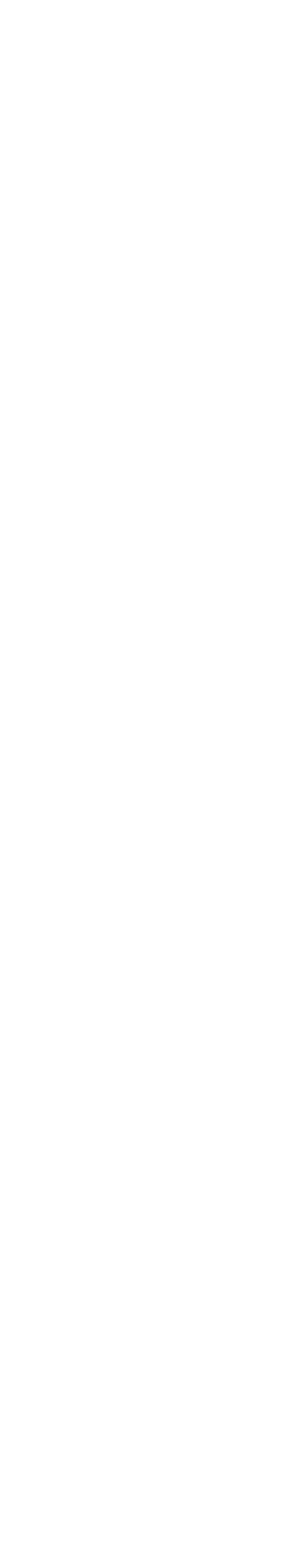
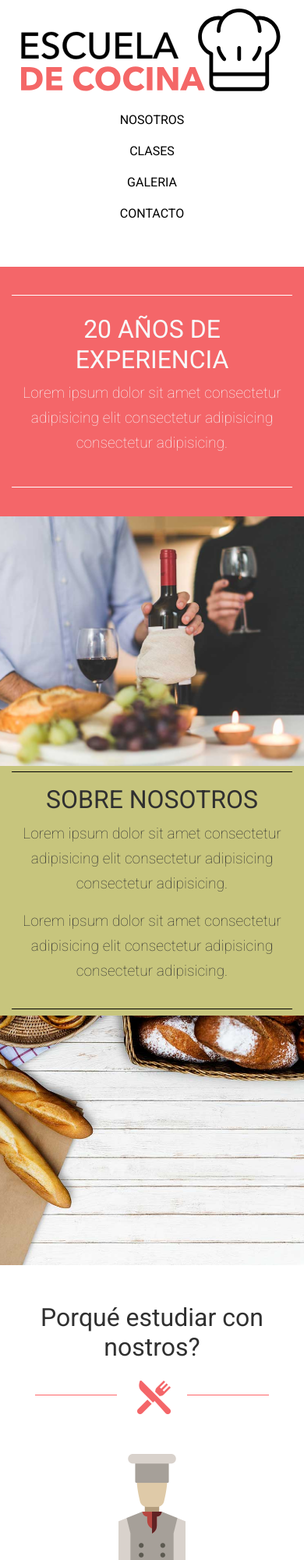
Before and after one commit to NitaiFraire/EscuelaDeCocinaWeb, a plain HTML site: page index.html in a window 390 px wide. Shown: the top 2000 px of the page at 78% size. Before the commit the page ends 844 px from the top, so only its background shows below. Drawn offline with nearby package versions, Linux system fonts and the light colour scheme.

Commit message:
seccion de beneficios de estudiante

```diff
--- a/css/styles.css
+++ b/css/styles.css
@@ -7,3 +7,108 @@ body {
     font-family: 'Roboto', sans-serif;
     color:#303030;
 }
+
+p{
+    font-weight: 100;
+    line-height: 3rem;
+    font-size: 1.2rem;
+}
+
+.nav-link,
+.nav-link:hover{
+
+    text-transform: uppercase;
+    color: black;
+}
+
+.bg-primary{
+
+    background-color: #f46669!important;
+}
+
+.bg-secondary{
+
+    background-color: #c7c57d!important;
+}
+
+.bg-vino{
+
+    background-image: url(../img/principal1.jpg);
+}
+
+.bg-comida{
+
+    background-image: url(../img/principal2.jpg);
+}
+
+.imagen{
+
+    background-size: cover;
+    background-position: top center;
+}
+
+.imagen-superior > div,
+.imagen-inferior > div{
+
+  height: 20rem;
+}
+
+
+@media (min-width: 760px){
+
+    .imagen-superior > div,
+    .imagen-inferior > div{
+
+      height: 35rem;
+    }
+}
+
+.imagen-inferior .bg-comida{
+
+    order: 1;
+}
+
+@media (min-width: 760px){
+
+    .imagen-inferior .bg-comida{
+
+        order: unset;
+    }
+}
+
+.imagen-superior .contenido{
+
+    border-top: 1px solid white;
+    border-bottom: 1px solid white;
+}
+
+.imagen-inferior .contenido{
+
+    border-top: 1px solid black;
+    border-bottom: 1px solid black;
+}
+
+.contenido p{
+
+    font-size: 1.2rem;
+    font-weight: 100;
+    line-height: 2rem;
+}
+
+.separador::after{
+
+    content: '';
+    display: block;
+    width: 300px;
+    height: 50px;
+    background-image: url(../img/separador.png);
+    background-repeat: no-repeat;
+    background-position: center center;
+    margin: 20px auto 0 auto;
+}
+
+.nosotros .informacion h3{
+
+    font-weight: 300;
+    font-size: 1.6rem;
+}
--- a/index.html
+++ b/index.html
@@ -1,21 +1,104 @@
 <!DOCTYPE html>
 <html lang="en">
+
 <head>
     <meta charset="UTF-8">
     <meta name="viewport" content="width=device-width, initial-scale=1.0">
     <meta http-equiv="X-UA-Compatible" content="ie=edge">
     <title>Escuela Cocina</title>
-    <link rel="stylesheet" href="https://stackpath.bootstrapcdn.com/bootstrap/4.1.0/css/bootstrap.min.css" integrity="sha384-9gVQ4dYFwwWSjIDZnLEWnxCjeSWFphJiwGPXr1jddIhOegiu1FwO5qRGvFXOdJZ4" crossorigin="anonymous">
+    <link rel="stylesheet" href="https://stackpath.bootstrapcdn.com/bootstrap/4.1.0/css/bootstrap.min.css"
+        integrity="sha384-9gVQ4dYFwwWSjIDZnLEWnxCjeSWFphJiwGPXr1jddIhOegiu1FwO5qRGvFXOdJZ4" crossorigin="anonymous">
     <link href="https://fonts.googleapis.com/css?family=Roboto:100,300,400,700" rel="stylesheet">
     <link rel="stylesheet" href="css/styles.css">
 </head>
+
 <body>
+    <header class="header container">
+        <div class="row justify-content-between align-items-center">
+            <div class="col-md-4">
+                <img src="img/logo.svg" class="img-fluid">
+            </div>
+            <div class="col">
+                <nav class="nav flex-column flex-md-row justify-content-end text-center">
+                    <a href="#" class="nav-link">Nosotros</a>
+                    <a href="#" class="nav-link">Clases</a>
+                    <a href="#" class="nav-link">Galeria</a>
+                    <a href="#" class="nav-link">Contacto</a>
+                </nav>
+            </div>
+        </div>
+    </header>
+    <div class="container-fluid imagenes-principales my-5">
+        <div class="row imagen-superior imagen">
+            <div class="col-md-6 bg-primary">
+                <div class="row justify-content-center h-100">
+                    <div class="col-sm-8 align-items-center d-flex">
+                        <div class="contenido text-light py-4 text-center">
+                            <h2 class="text-uppercase">20 años de experiencia</h2>
+                            <p>Lorem ipsum dolor sit amet consectetur adipisicing elit consectetur adipisicing
+                                consectetur adipisicing.</p>
+                        </div>
+                    </div>
+                </div>
+            </div>
+            <div class="col-md-6 bg-vino imagen"></div>
+        </div>
+        <div class="row imagen-inferior imagen">
+            <div class="col-md-6 bg-comida imagen"></div>
+            <div class="col-md-6 bg-secondary">
+                <div class="row justify-content-center h-100">
+                    <div class="col-sm-8 align-items-center d-flex">
+                        <div class="contenido py-3 text-center">
+                            <h2 class="text-uppercase">Sobre nosotros</h2>
+                            <p>
+                                Lorem ipsum dolor sit amet consectetur adipisicing elit consectetur adipisicing
+                                consectetur adipisicing.
+                            </p>
+                            <p>
+                                Lorem ipsum dolor sit amet consectetur adipisicing elit consectetur adipisicing
+                                consectetur adipisicing.
+                            </p>
+                        </div>
+                    </div>
+                </div>
+            </div>
+        </div>
+    </div>
+    <section class="nosotros container mt-5">
+        <h2 class="separador text-center mb-5">
+            Porqué estudiar con nostros?
+        </h2>
+        <div class="row">
+            <div class="col-md-4 text-center informacion mb-5">
+                <img src="img/icono_chef.png" class="img-fluid mb-4">
+                <h3>Chef's Especialistas</h3>
+                <p>Los mejores chef's de america latina para una mejor calidad de estudio</p>
+            </div>
+            <div class="col-md-4 text-center informacion mb-5">
+                <img src="img/icono_vino.png" class="img-fluid mb-4">
+                <h3>Se un experto en bebidas</h3>
+                <p>Además de la cocina, incluimos en el prigrama to lo relacionado con bebidas</p>
+            </div>
+            <div class="col-md-4 text-center informacion mb-5">
+                <img src="img/icono_menu.png" class="img-fluid mb-4">
+                <h3>Siempre actualizado</h3>
+                <p>Nuestro programa se actualiza constantemente para brindarte ele mejor servicio</p>
+            </div>
+        </div>
+    </section>
 
 
 
-    <script src="https://code.jquery.com/jquery-3.3.1.slim.min.js" integrity="sha384-q8i/X+965DzO0rT7abK41JStQIAqVgRVzpbzo5smXKp4YfRvH+8abtTE1Pi6jizo" crossorigin="anonymous"></script>
-    <script src="https://cdnjs.cloudflare.com/ajax/libs/popper.js/1.14.0/umd/popper.min.js" integrity="sha384-cs/chFZiN24E4KMATLdqdvsezGxaGsi4hLGOzlXwp5UZB1LY//20VyM2taTB4QvJ" crossorigin="anonymous"></script>
-    <script src="https://stackpath.bootstrapcdn.com/bootstrap/4.1.0/js/bootstrap.min.js" integrity="sha384-uefMccjFJAIv6A+rW+L4AHf99KvxDjWSu1z9VI8SKNVmz4sk7buKt/6v9KI65qnm" crossorigin="anonymous"></script>
+    <script src="https://code.jquery.com/jquery-3.3.1.slim.min.js"
+        integrity="sha384-q8i/X+965DzO0rT7abK41JStQIAqVgRVzpbzo5smXKp4YfRvH+8abtTE1Pi6jizo"
+        crossorigin="anonymous"></script>
+    <script src="https://cdnjs.cloudflare.com/ajax/libs/popper.js/1.14.0/umd/popper.min.js"
+        integrity="sha384-cs/chFZiN24E4KMATLdqdvsezGxaGsi4hLGOzlXwp5UZB1LY//20VyM2taTB4QvJ"
+        crossorigin="anonymous"></script>
+    <script src="https://stackpath.bootstrapcdn.com/bootstrap/4.1.0/js/bootstrap.min.js"
+        integrity="sha384-uefMccjFJAIv6A+rW+L4AHf99KvxDjWSu1z9VI8SKNVmz4sk7buKt/6v9KI65qnm"
+        crossorigin="anonymous"></script>
 
 </body>
+
 </html>
```
